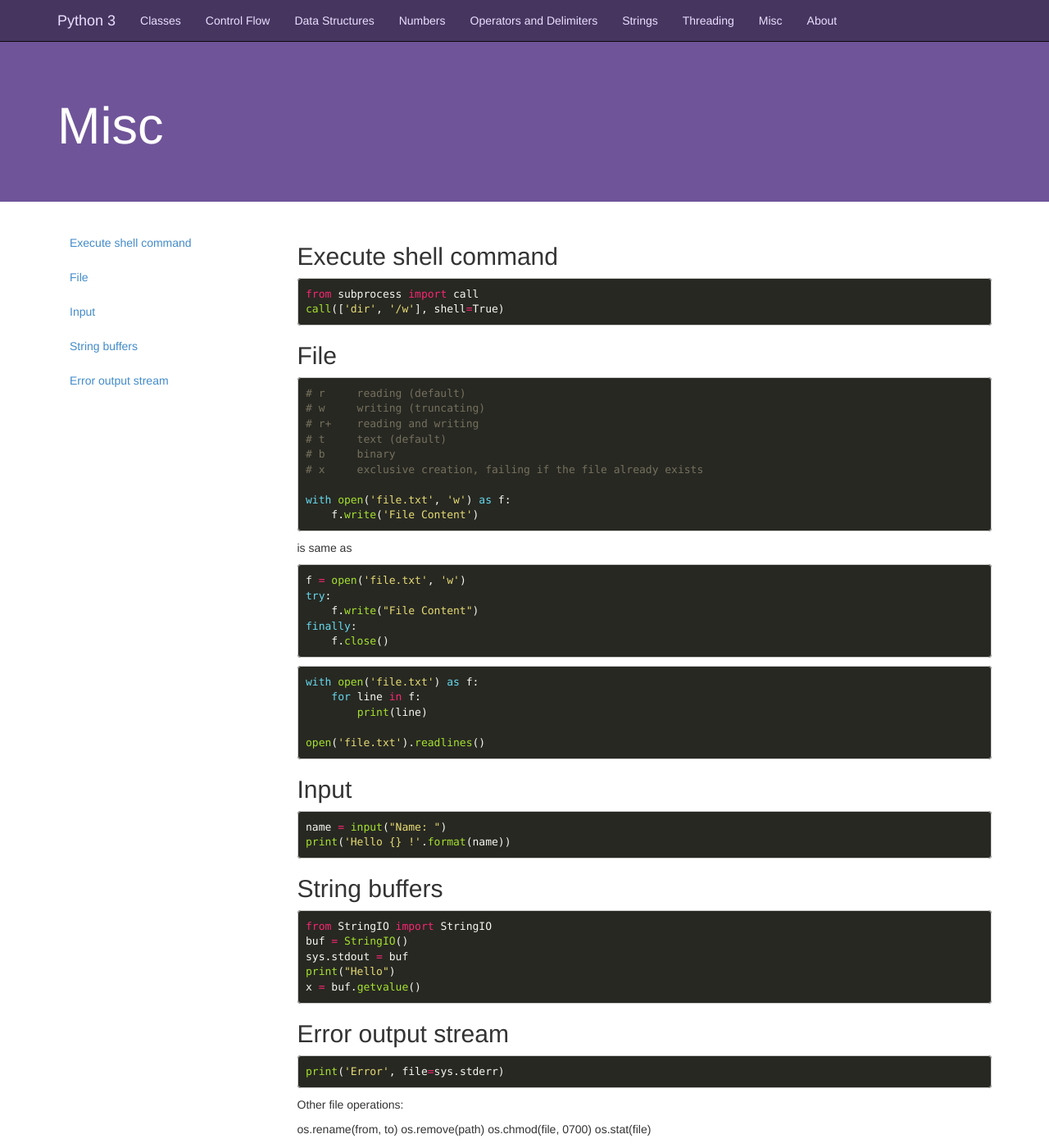
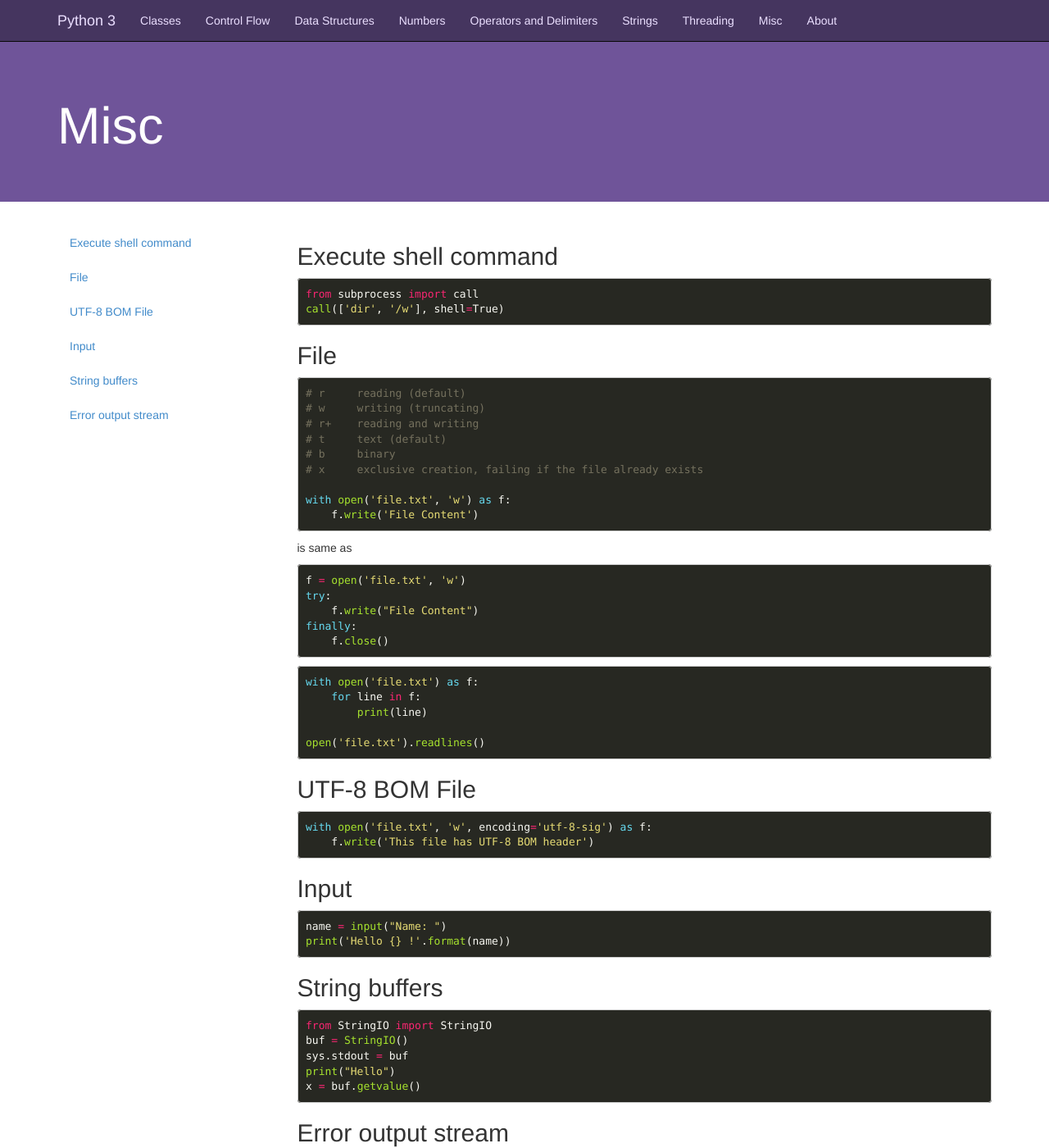
Before and after one commit to steelywing/python-quick-reference, a Jekyll site: the page built from misc.md, in a window 1280 px wide and 1400 px high. Shown: the whole window at 82% size. Built offline with Jekyll 4.4.1, drawn with Linux system fonts in a browser that asks for light colours; nearby versions of some CDN libraries; Markdown is read by kramdown in place of the engine named in the settings.

Commit message:
UTF-8 BOM

````diff
--- a/misc.md
+++ b/misc.md
@@ -38,6 +38,12 @@ with open('file.txt') as f:
         print(line)
 
 open('file.txt').readlines()
+```
+
+## UTF-8 BOM File
+``` python
+with open('file.txt', 'w', encoding='utf-8-sig') as f:
+    f.write('This file has UTF-8 BOM header')
 ```
 
 ## Input
````
